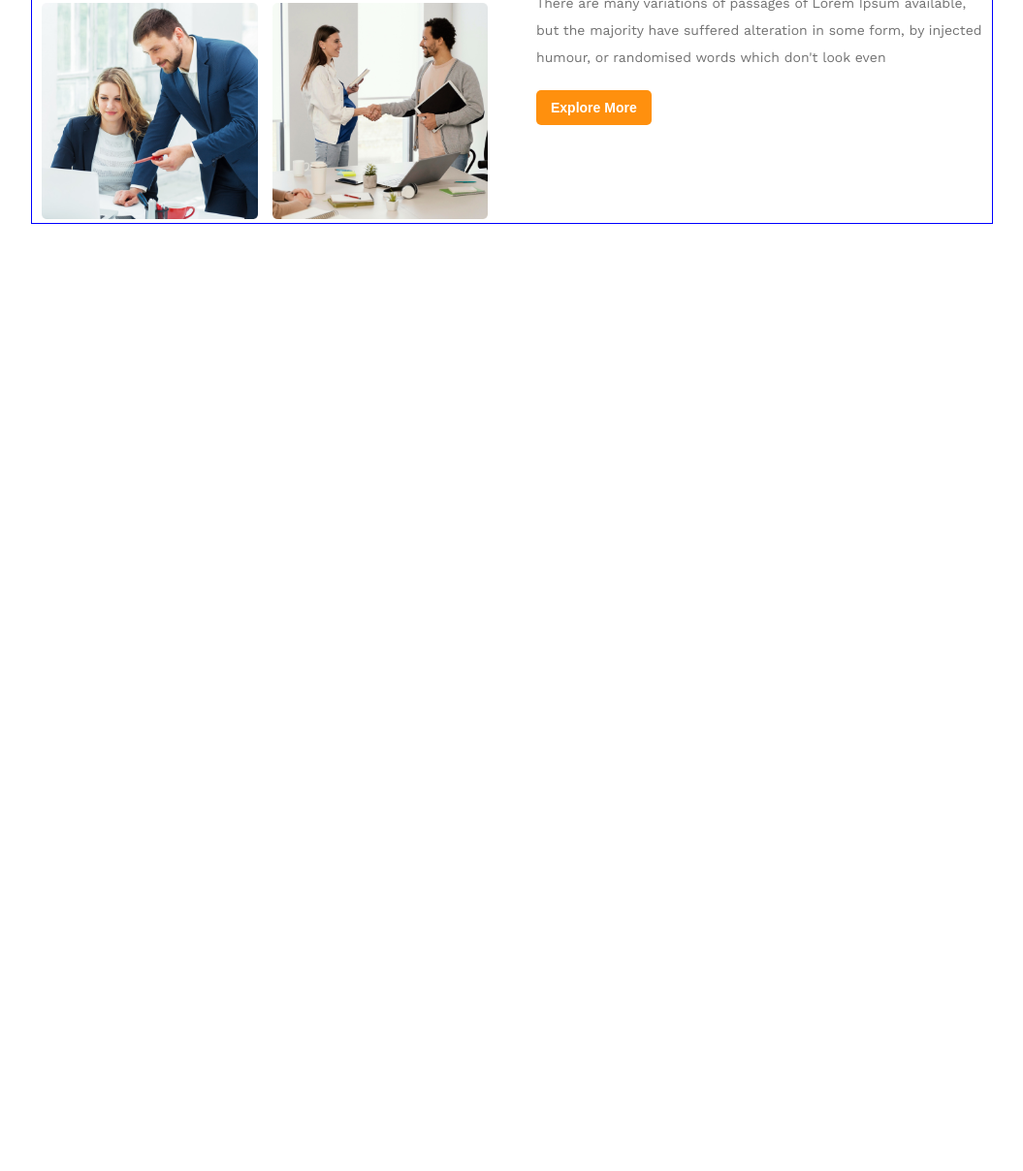
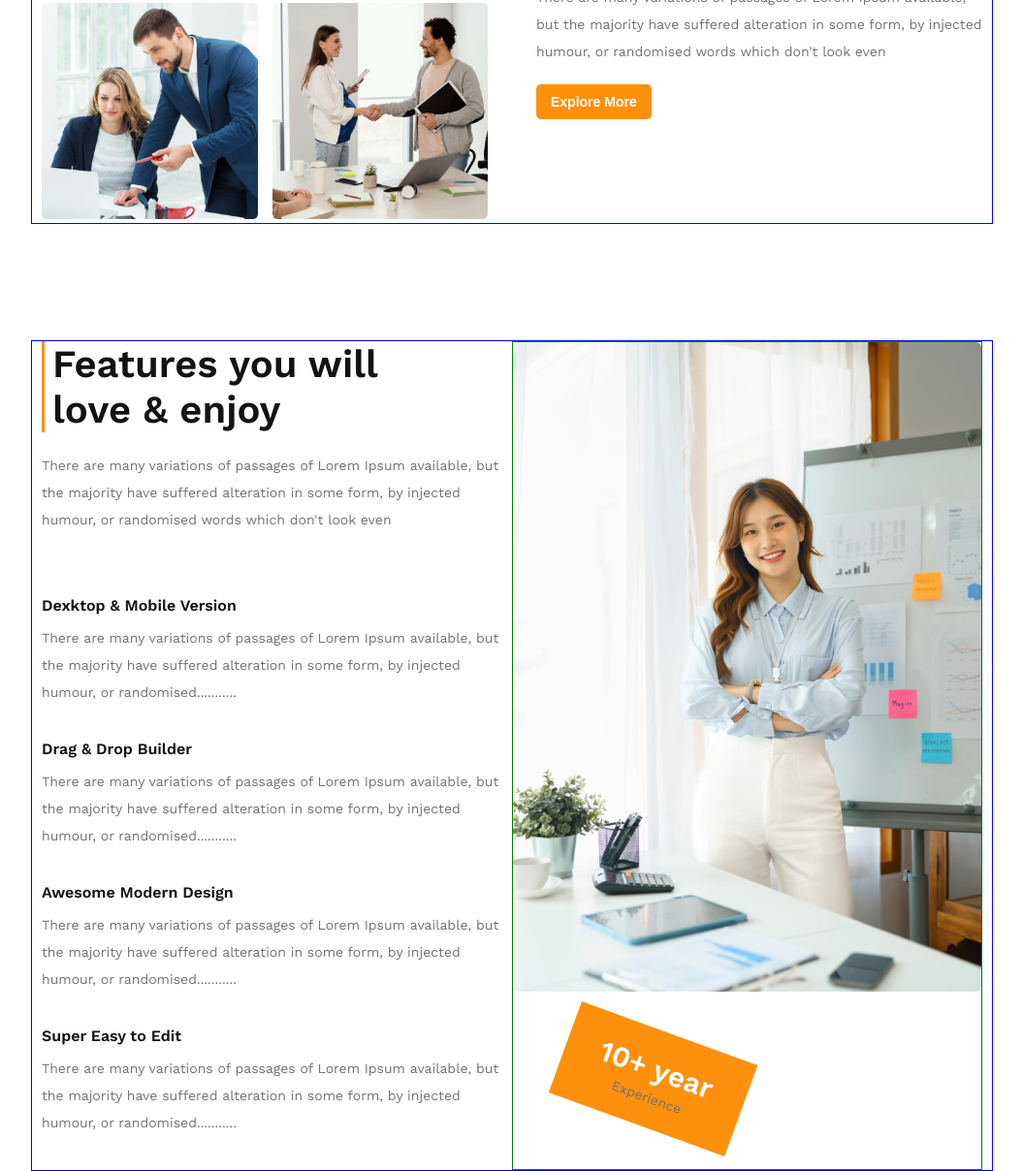
Before and after one commit to hasiburrahmanbiplab/architects, a plain HTML site: page index.html in a window 1280 px wide. Shown: the part 1283-2491 px from the top of the page at 97% size, without its empty margins (112-1167 px from the left). Before the commit the page ends 1634 px from the top, so only its background shows below. Drawn offline with nearby package versions, Linux system fonts and the light colour scheme.

Commit message:
feature love part add

```diff
--- a/css/style.css
+++ b/css/style.css
@@ -41,7 +41,7 @@ a{
     line-height: 72px;
 }
 .section-title{
-    font-size: 45px;
+    font-size: 40px;
     font-weight: 600;
     color: #131313;
 }
@@ -50,6 +50,7 @@ a{
     font-weight: 400;
     color: #727272;
     line-height: 28px;
+    padding: 20px 0;
 }
 .feature-title{
     font-size: 14px;
@@ -144,8 +145,69 @@ a{
  .our-feature-container .feature-text{
     flex-basis: 100%;
 }
-.our-feature-container .feature-text p{
-    padding: 20px 0;
+/* our-feature part end */
+/* feature love part start */
+.feature-love-container{
+    display: flex;
+    justify-content: space-between;
+}
+.feature-content-text{
+    flex-basis: 100%;
+    display: flex;
+    flex-direction: column;
+    row-gap: 20px;
+
+}
+.feature-content-text .inner-text-1 h2{
+   border-left: 3px solid;
+   border-left-color: #FF900E;
+   padding-left: 8px;
+}
+.inner-text-2 .inner-item{
+    margin: 25px 0;
+}
+.inner-text-2 .inner-item h5{
+    font-size: 16px;
+    font-weight: 600;
+    color: #131313;
+}
+.inner-text-2 .inner-item p{
+    padding: 10px 0;
 }
 
-/* our-feature part end */
+.feature-content-image{
+    flex-basis: 100%;
+    border: 1px solid green;
+    position: relative;
+}
+.feature-content-image .overly{
+    display: flex;
+    justify-content: center;
+    align-items: center;
+    flex-direction: column;
+    width: 40%;
+    height: 100px;
+    background-color: #FF900E;
+    position: absolute;
+    left: 10%;
+    bottom: 5%;
+    color: #FFFFFF;
+    transform: rotate(20deg);
+}
+.feature-content-image .overly h6{
+    font-size: 30px;
+    font-weight: 600;
+    color: #FFFFFF;
+}
+.feature-content-image .overly span{
+    display: inline-block;
+    font-size: 14px;
+    font-weight: 400;
+    color: #727272;
+    margin-top: 5px;
+}
+.feature-content-image img{
+    width: 100%;
+    height: auto;
+}
+/* feature love part end */
--- a/index.html
+++ b/index.html
@@ -60,6 +60,45 @@
           </div>
       </section>
      <!-- our-feature part end -->
+      <!-- feature love part start -->
+       <section id="feature-love">
+            <div class="container">
+                <div class="feature-love-container">
+                    <div class="feature-content-text">
+                        <div class="inner-text-1">
+                            <h2 class="section-title">Features you will <span style="display: block;">love & enjoy</span></h2>
+                            <p class="section-description">There are many variations of passages of Lorem Ipsum available, but the majority have suffered alteration in some form, by injected humour, or randomised words which don't look even</p>
+                        </div>
+                        <div class="inner-text-2">
+                            <div class="inner-item">
+                                <h5>Dexktop & Mobile Version</h5>
+                                <p class="section-description">There are many variations of passages of Lorem Ipsum available, but the majority have suffered alteration in some form, by injected humour, or randomised...........</p>
+                            </div>
+                            <div class="inner-item">
+                                <h5>Drag & Drop Builder</h5>
+                                <p class="section-description">There are many variations of passages of Lorem Ipsum available, but the majority have suffered alteration in some form, by injected humour, or randomised...........</p>
+                            </div>
+                            <div class="inner-item">
+                                <h5>Awesome Modern Design</h5>
+                                <p class="section-description">There are many variations of passages of Lorem Ipsum available, but the majority have suffered alteration in some form, by injected humour, or randomised...........</p>
+                            </div>
+                            <div class="inner-item">
+                                <h5>Super Easy to Edit</h5>
+                                <p class="section-description">There are many variations of passages of Lorem Ipsum available, but the majority have suffered alteration in some form, by injected humour, or randomised...........</p>
+                            </div>
+                        </div>
+                    </div>
+                    <div class="feature-content-image">
+                        <div class="overly">
+                             <h6>10+ year</h6>
+                            <span>Experience</span>
+                        </div>
+                        <img src="images/architect.png" alt="">
+                    </div>
+                </div>
+            </div>
+       </section>
+      <!-- feature love part end -->
 
 </body>
 </html>
```
Also changed, not shown: css/responsive.css (+1 -6 lines).
